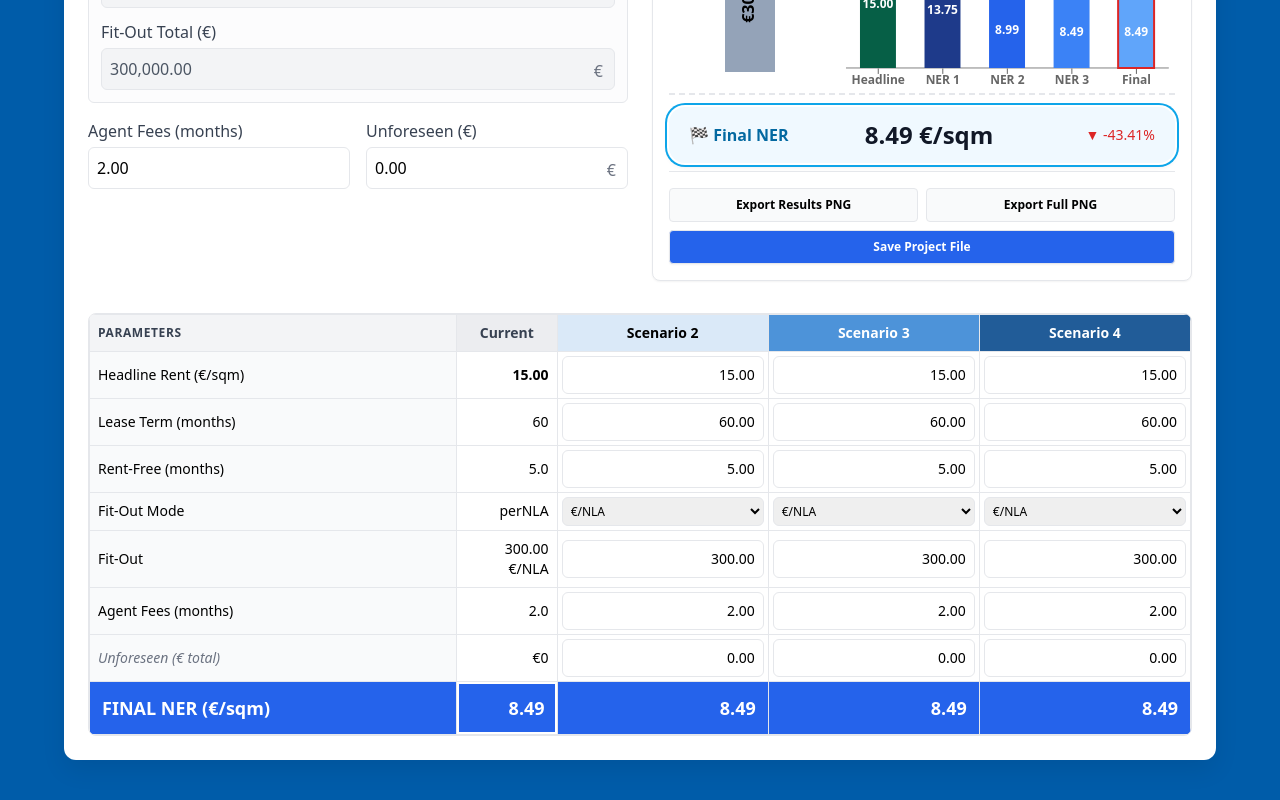
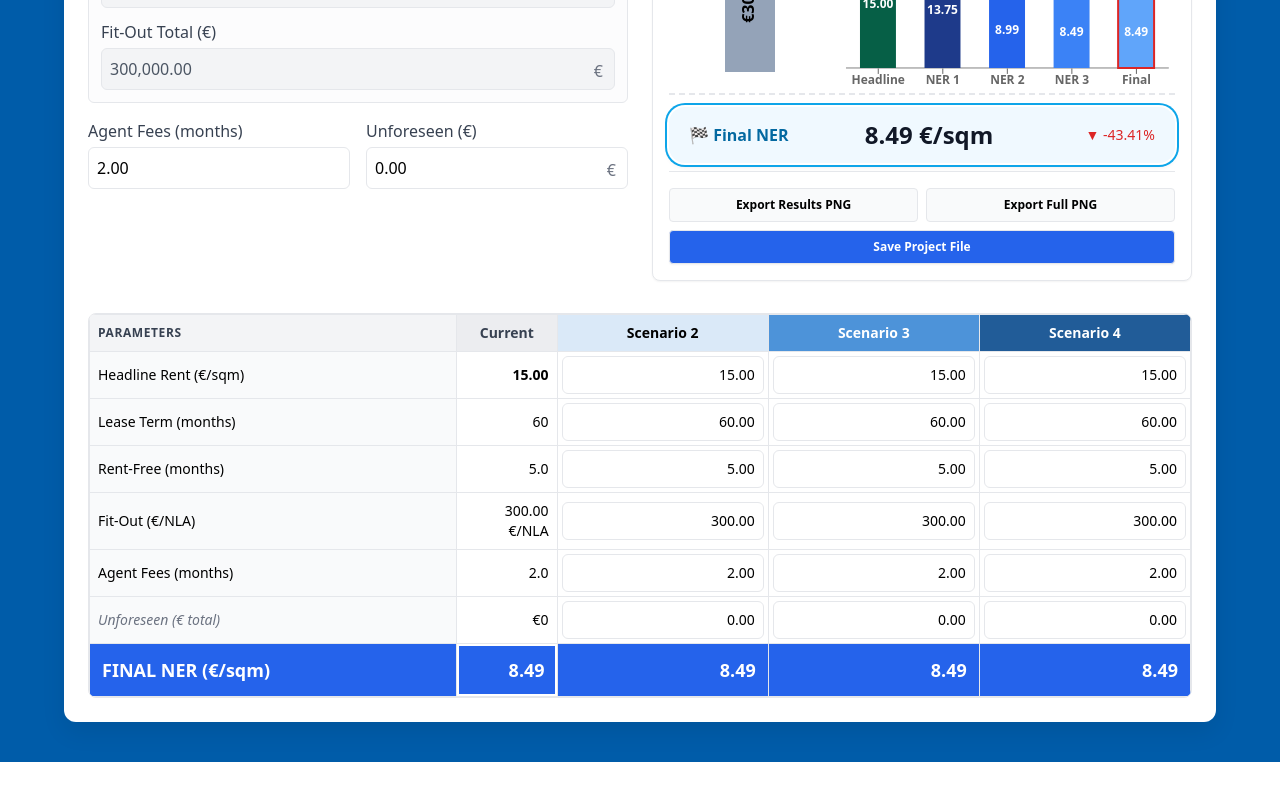
Before and after one commit to Musicandy13/NER-with-Scenarios, a React (Vite) app: page / in a window 1280 px wide. Shown: the part 577-1377 px from the top of the page. After the commit the page ends 1339 px from the top, so only its background shows below. Built offline with nearby package versions, Linux system fonts and the light colour scheme.

Commit message:
Update App.jsx

```diff
--- a/src/App.jsx
+++ b/src/App.jsx
@@ -273,9 +273,9 @@ export default function App() {
 
   /* Scenarios */
   const [scenarios, setScenarios] = useState([
-  { id: 2, overrides: {}, fitMode: null },
-  { id: 3, overrides: {}, fitMode: null },
-  { id: 4, overrides: {}, fitMode: null },
+  { id: 2, overrides: {},  },
+  { id: 3, overrides: {},  },
+  { id: 4, overrides: {},  },
 ]);
 
   const setScenarioVal = (id, key, value) => {
@@ -286,20 +286,12 @@ export default function App() {
     );
   };
 
-  const setScenarioFitMode = (id, mode) => {
-  setScenarios((arr) =>
-    arr.map((sc) =>
-      sc.id === id ? { ...sc, fitMode: mode } : sc
-    )
-  );
-};
 
   const resolveScenario = (sc, key) => {
     const v = sc.overrides[key];
     return v !== undefined ? v : f[key];
   };
 
-  const resolveFitMode = (sc) => sc.fitMode ?? f.fitMode ?? "perNLA";
 
   /* URL Data Loading */
   useEffect(() => {
@@ -384,7 +376,7 @@ export default function App() {
     const grossS = rentS * glaS * monthsS;
 
     // Fit-Out abhängig vom gewählten Mode (NLA / GLA / Total) für die Szenarien
-     const fitModeS = vals.fitMode ?? f.fitMode;
+     const fitModeS = f.fitMode;
 
     let fitS = 0;
 
@@ -711,28 +703,10 @@ return (
                 ))}
               </tr>
               <tr>
-                <td className="border p-2 font-medium bg-gray-50">Fit-Out Mode</td>
-                <td className="border p-2 text-right">{f.fitMode}</td>
+  <td className="border p-2 font-medium bg-gray-50">
+  Fit-Out ({f.fitMode === "perNLA" ? "€/NLA" : f.fitMode === "perGLA" ? "€/GLA" : "€ total"})
+</td>
 
-                {scenarios.map((sc) => {
-                  const mode = resolveFitMode(sc);
-                  return (
-                    <td key={sc.id} className="border p-1 text-center">
-                      <select
-                        value={mode}
-                        onChange={(e) => setScenarioFitMode(sc.id, e.target.value)}
-                        className="w-full border rounded-md p-1 text-xs"
-                      >
-                        <option value="perNLA">€/NLA</option>
-                        <option value="perGLA">€/GLA</option>
-                        <option value="total">Total</option>
-                      </select>
-                    </td>
-                  );
-                })}
-              </tr>
-              <tr>
-  <td className="border p-2 font-medium bg-gray-50">Fit-Out</td>
   <td className="border p-2 text-right">
     {f.fitMode === "perNLA" && `${F(perNLA, 2)} €/NLA`}
     {f.fitMode === "perGLA" && `${F(perGLA, 2)} €/GLA`}
@@ -740,11 +714,10 @@ return (
   </td>
 
   {scenarios.map((sc) => {
-    const mode = resolveFitMode(sc);
+    let key;
 
-    let key;
-    if (mode === "perNLA") key = "fitPerNLA";
-    else if (mode === "perGLA") key = "fitPerGLA";
+    if (f.fitMode === "perNLA") key = "fitPerNLA";
+    else if (f.fitMode === "perGLA") key = "fitPerGLA";
     else key = "fitTot";
 
     return (
@@ -757,6 +730,9 @@ return (
     );
   })}
 </tr>
+
+
+
               <tr>
                 <td className="border p-2 font-medium bg-gray-50">Agent Fees (months)</td>
                 <td className="border p-2 text-right">{f.agent}</td>
```
